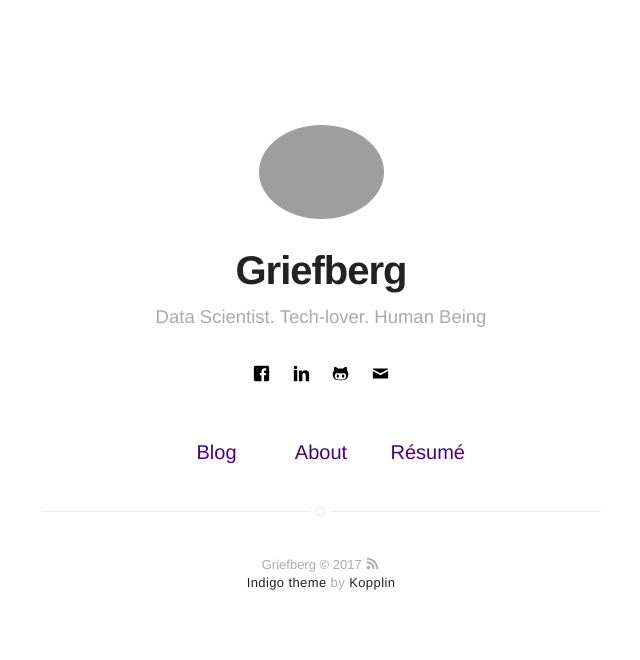
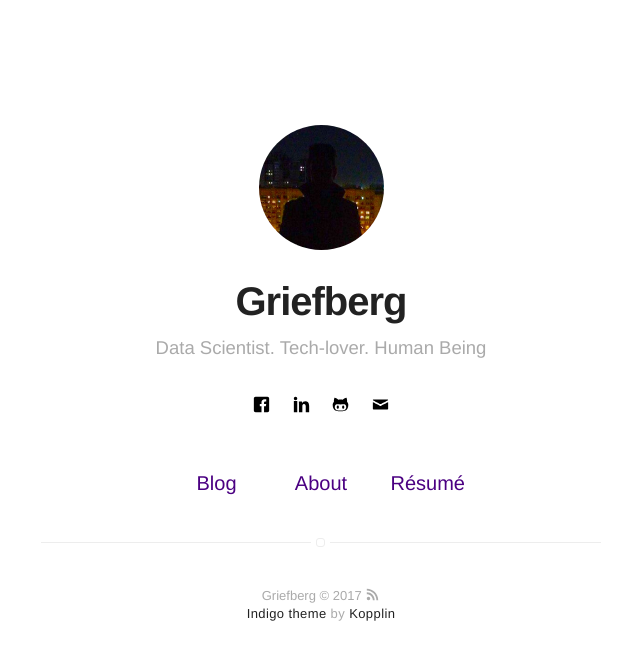
Before and after one commit to Griefberg/Griefberg.github.io, a Jekyll site: the page index.html, which Jekyll copies as it is, in a window 1280 px wide. Shown: the top 660 px of the page, without its empty margins (319-959 px from the left). Built offline with Jekyll 4.4.1, drawn with Linux system fonts in a browser that asks for light colours.

Commit message:
add profile pic

```diff
--- a/index.html
+++ b/index.html
@@ -1595,7 +1595,7 @@
     <div class="page home">
         <header class="header-home animated"><a class="link" href="http://griefberg.github.io/about"> <img class="selfie"
                                                                                                       alt="Griefberg"
-                                                                                                      src="http://griefberg.github.io/assets/images/newprofile.jpg"/>
+                                                                                                      src="http://griefberg.github.io/assets/images/profile.jpg"/>
         </a>
             <h1 class="title">Griefberg</h1>
             <h2 class="description">Data Scientist. Tech-lover. Human Being</h2>
```
Also changed, not shown: assets/images/profile.jpg (added).
